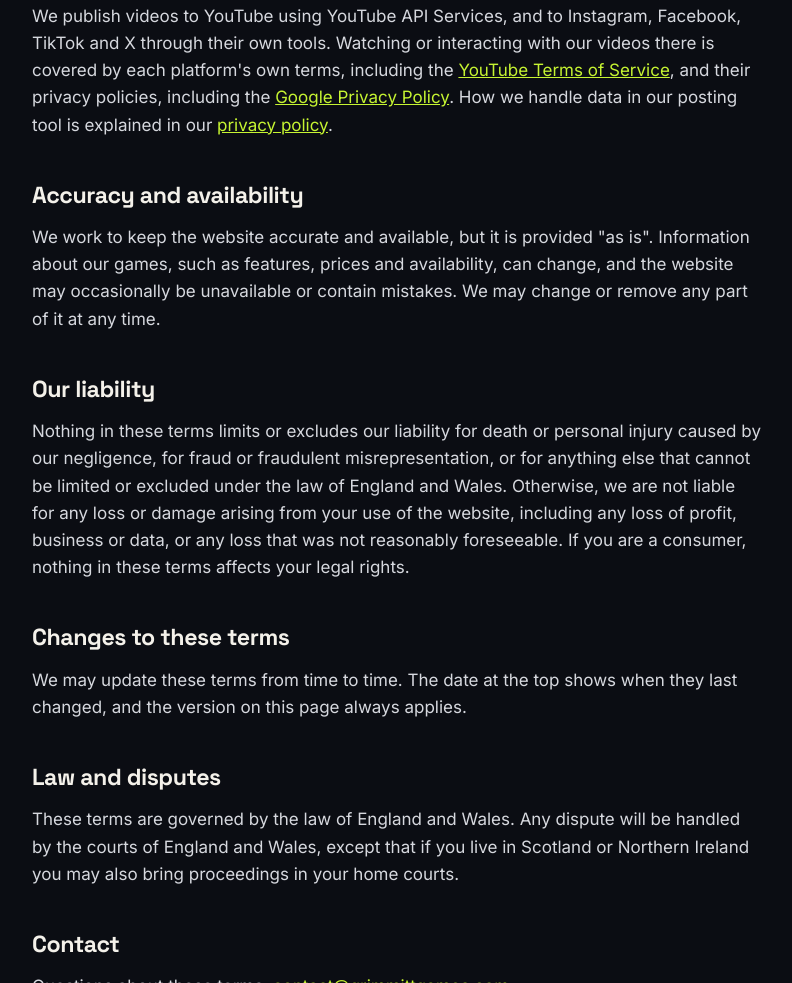
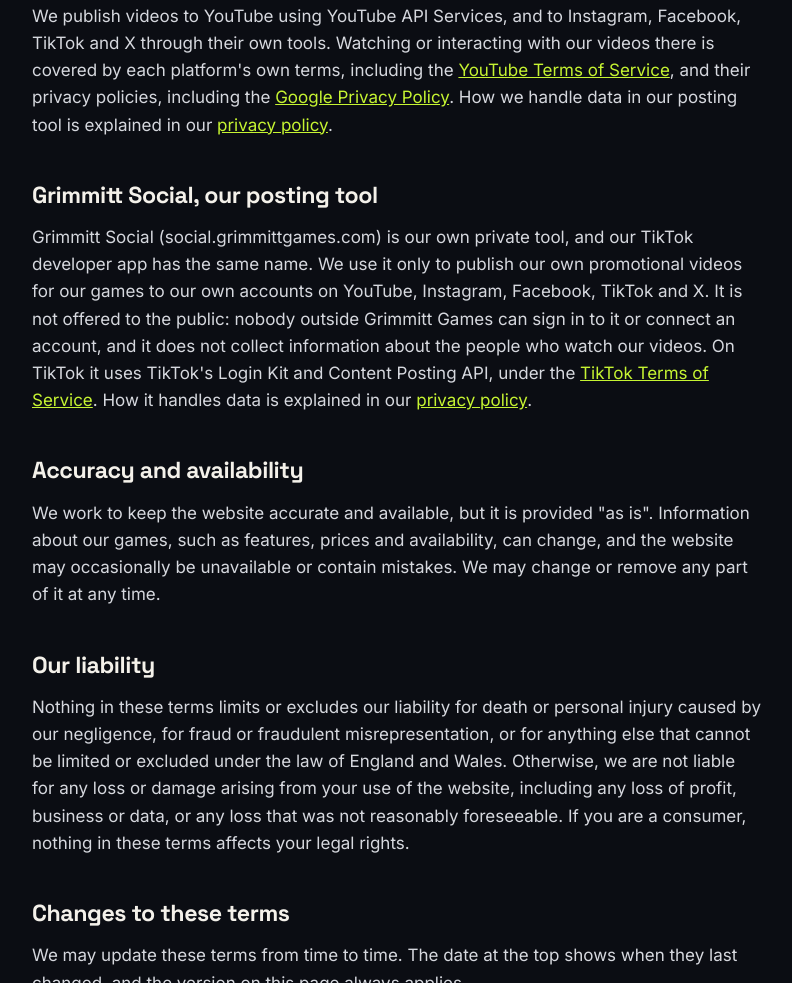
Before and after one commit to jasongrimm111-sys/grimmittgames-website, a plain HTML site: page terms/index.html in a window 1280 px wide. Shown: the part 1339-2322 px from the top of the page, without its empty margins (218-1010 px from the left). Drawn offline with Linux system fonts and the light colour scheme.

Commit message:
Privacy and terms: Grimmitt Social, our TikTok developer app (for TikTok's app review)
Co-Authored-By: Claude Opus 5.5 <noreply@anthropic.com>

```diff
--- a/terms/index.html
+++ b/terms/index.html
@@ -53,6 +53,9 @@
 <h2>Our videos on YouTube and other platforms</h2>
 <p>We publish videos to YouTube using YouTube API Services, and to Instagram, Facebook, TikTok and X through their own tools. Watching or interacting with our videos there is covered by each platform's own terms, including the <a href="https://www.youtube.com/t/terms">YouTube Terms of Service</a>, and their privacy policies, including the <a href="https://policies.google.com/privacy">Google Privacy Policy</a>. How we handle data in our posting tool is explained in our <a href="/privacy/">privacy policy</a>.</p>
 
+<h2>Grimmitt Social, our posting tool</h2>
+<p>Grimmitt Social (social.grimmittgames.com) is our own private tool, and our TikTok developer app has the same name. We use it only to publish our own promotional videos for our games to our own accounts on YouTube, Instagram, Facebook, TikTok and X. It is not offered to the public: nobody outside Grimmitt Games can sign in to it or connect an account, and it does not collect information about the people who watch our videos. On TikTok it uses TikTok's Login Kit and Content Posting API, under the <a href="https://www.tiktok.com/legal/page/us/terms-of-service/en">TikTok Terms of Service</a>. How it handles data is explained in our <a href="/privacy/">privacy policy</a>.</p>
+
 <h2>Accuracy and availability</h2>
 <p>We work to keep the website accurate and available, but it is provided "as is". Information about our games, such as features, prices and availability, can change, and the website may occasionally be unavailable or contain mistakes. We may change or remove any part of it at any time.</p>
 
```
Also changed, not shown: privacy/index.html (+1 -0 lines).
